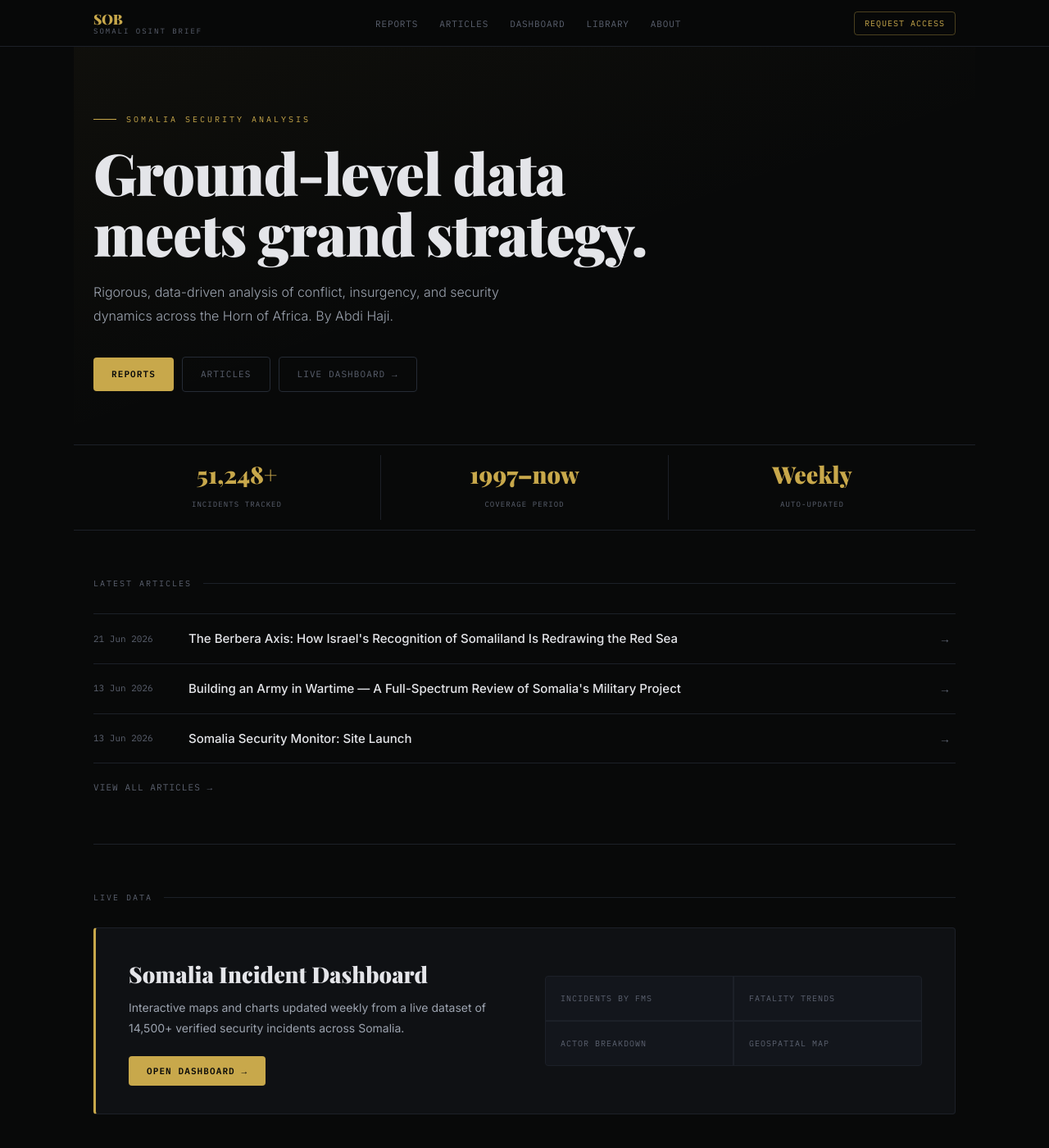
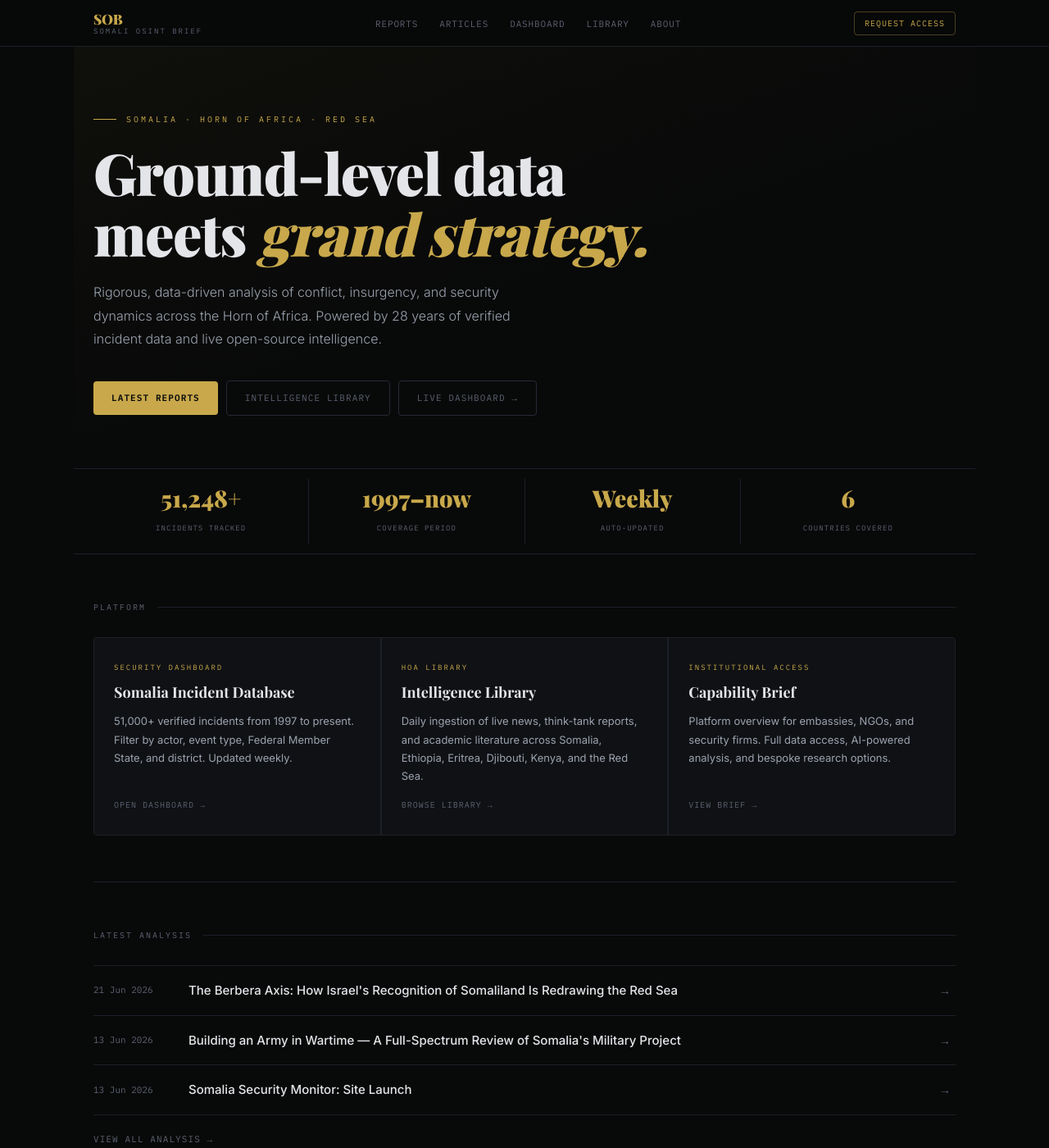
Before and after one commit to abdigh26/abdigh26.github.io, a Jekyll site: the page built from index.html, in a window 1280 px wide and 1400 px high. Shown: the whole window at 82% size. Built offline with Jekyll 4.4.1, drawn with Linux system fonts in a browser that asks for light colours; some web fonts are replaced; some of the changed text lies outside the part shown.

Commit message:
Update index.html

```diff
--- a/index.html
+++ b/index.html
@@ -4,12 +4,12 @@ title: Home
 ---
 
 <section class="hero">
-  <div class="hero-eyebrow">Somalia Security Analysis</div>
-  <h1 class="hero-headline">Ground-level data<br>meets grand strategy.</h1>
-  <p class="hero-sub">Rigorous, data-driven analysis of conflict, insurgency, and security dynamics across the Horn of Africa. By Abdi Haji.</p>
+  <div class="hero-eyebrow">Somalia · Horn of Africa · Red Sea</div>
+  <h1 class="hero-headline">Ground-level data<br>meets <em>grand strategy.</em></h1>
+  <p class="hero-sub">Rigorous, data-driven analysis of conflict, insurgency, and security dynamics across the Horn of Africa. Powered by 28 years of verified incident data and live open-source intelligence.</p>
   <div class="hero-cta">
-    <a href="/reports.html" class="btn-primary">Reports</a>
-    <a href="/articles.html" class="btn-ghost">Articles</a>
+    <a href="/reports.html" class="btn-primary">Latest Reports</a>
+    <a href="/library/" class="btn-ghost">Intelligence Library</a>
     <a href="/dashboard.html" class="btn-ghost">Live Dashboard →</a>
   </div>
 </section>
@@ -29,10 +29,39 @@ title: Home
     <span class="stat-num">Weekly</span>
     <span class="stat-label">Auto-updated</span>
   </div>
+  <div class="stat-divider"></div>
+  <div class="stat">
+    <span class="stat-num">6</span>
+    <span class="stat-label">Countries covered</span>
+  </div>
 </section>
 
 <section class="section">
-  <div class="section-label">Latest Articles</div>
+  <div class="section-label">Platform</div>
+  <div class="platform-grid">
+    <a class="platform-card" href="/dashboard.html">
+      <div class="platform-card-tag">Security Dashboard</div>
+      <div class="platform-card-title">Somalia Incident Database</div>
+      <div class="platform-card-desc">51,000+ verified incidents from 1997 to present. Filter by actor, event type, Federal Member State, and district. Updated weekly.</div>
+      <div class="platform-card-cta">Open Dashboard →</div>
+    </a>
+    <a class="platform-card" href="/library/">
+      <div class="platform-card-tag">HOA Library</div>
+      <div class="platform-card-title">Intelligence Library</div>
+      <div class="platform-card-desc">Daily ingestion of live news, think-tank reports, and academic literature across Somalia, Ethiopia, Eritrea, Djibouti, Kenya, and the Red Sea.</div>
+      <div class="platform-card-cta">Browse Library →</div>
+    </a>
+    <a class="platform-card" href="/brief/">
+      <div class="platform-card-tag">Institutional Access</div>
+      <div class="platform-card-title">Capability Brief</div>
+      <div class="platform-card-desc">Platform overview for embassies, NGOs, and security firms. Full data access, AI-powered analysis, and bespoke research options.</div>
+      <div class="platform-card-cta">View Brief →</div>
+    </a>
+  </div>
+</section>
+
+<section class="section">
+  <div class="section-label">Latest Analysis</div>
   <div class="article-list">
     <a class="article-row" href="/articles/berbera-axis.html">
       <span class="article-date">21 Jun 2026</span>
@@ -52,15 +81,15 @@ title: Home
     </a>
     {% endfor %}
   </div>
-  <a href="/articles.html" class="view-all">View all articles →</a>
+  <a href="/articles.html" class="view-all">View all analysis →</a>
 </section>
 
-<section class="section section--dashboard-promo">
+<section class="section">
   <div class="section-label">Live Data</div>
   <div class="dashboard-promo">
     <div class="dashboard-promo-text">
-      <h2>Somalia Incident Dashboard</h2>
-      <p>Interactive maps and charts updated weekly from a live dataset of 14,500+ verified security incidents across Somalia.</p>
+      <h2>Somalia Security<br>Incident Dashboard</h2>
+      <p>Interactive maps and charts powered by a live dataset of 51,000+ verified security incidents across all Somali Federal Member States. Updated automatically every week.</p>
       <a href="/dashboard.html" class="btn-primary">Open Dashboard →</a>
     </div>
     <div class="dashboard-promo-stats">
@@ -68,6 +97,19 @@ title: Home
       <div class="mini-stat">Fatality trends</div>
       <div class="mini-stat">Actor breakdown</div>
       <div class="mini-stat">Geospatial map</div>
+      <div class="mini-stat">Event type filter</div>
+      <div class="mini-stat">Weekly updates</div>
     </div>
   </div>
 </section>
+
+<section class="section section--dashboard-promo">
+  <div class="section-label">Institutional Access</div>
+  <div class="brief-strip">
+    <div class="brief-strip-text">
+      <h3>HOA Intelligence Platform — Capability Brief</h3>
+      <p>Built for embassies, NGOs, security firms, and logistics operators working in the Horn of Africa.</p>
+    </div>
+    <a href="/brief/" class="btn-primary">View Capability Brief →</a>
+  </div>
+</section>
```
